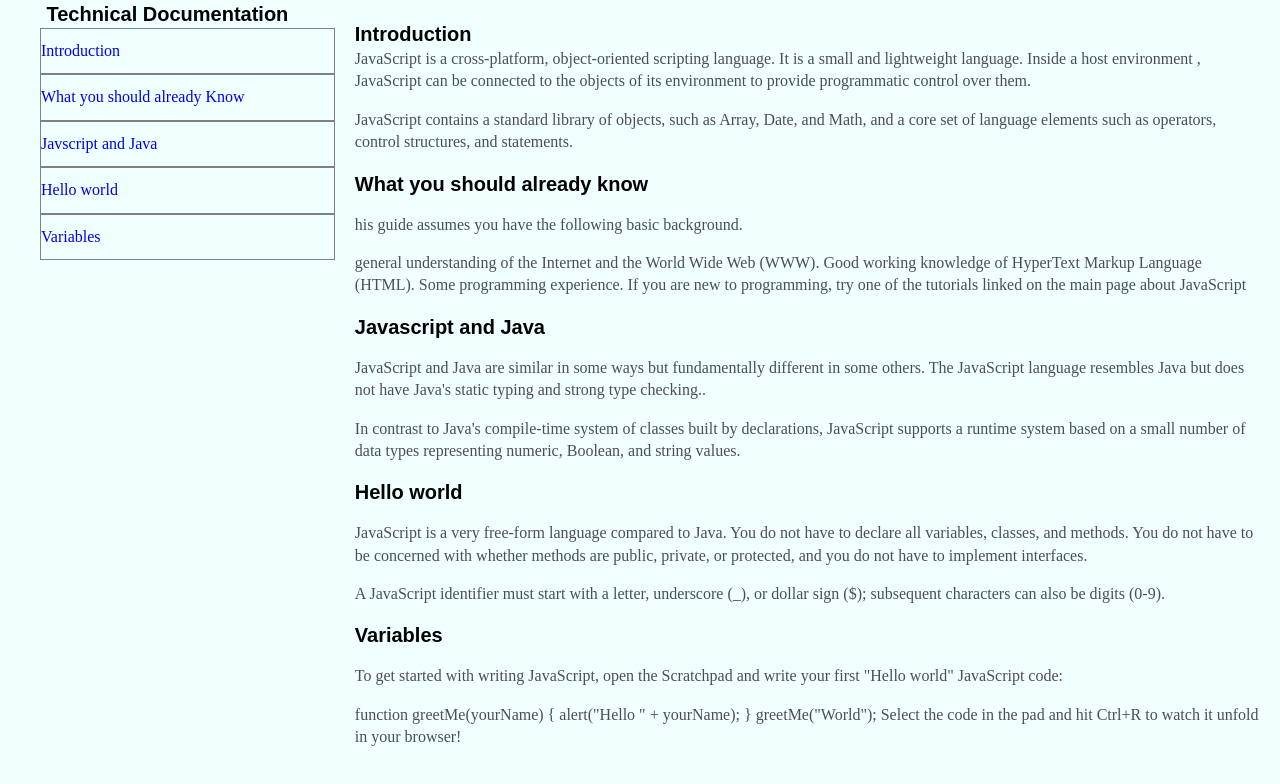
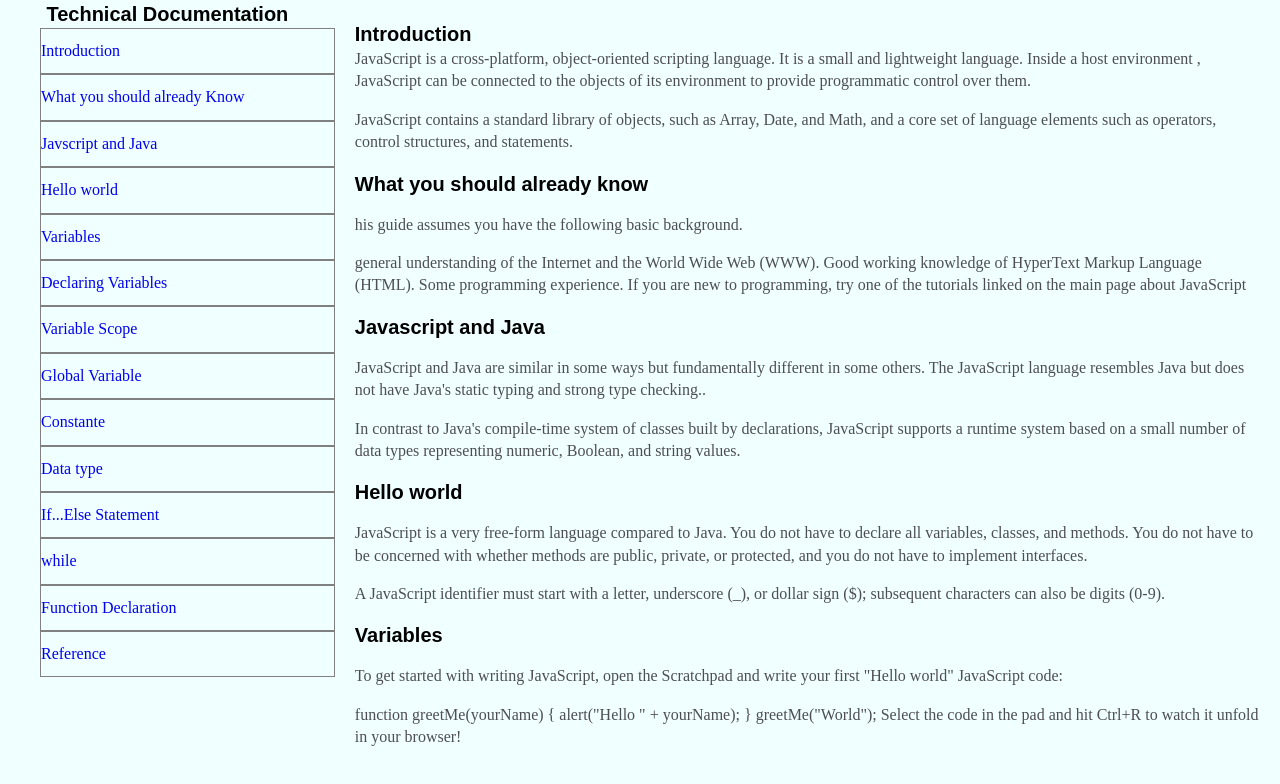
Before and after one commit to Frederick-Ye/Thomas-and-Frederick, a plain HTML site: page fcc-test-suite-template-master/index.html in a window 1280 px wide. Drawn offline with Linux system fonts and the light colour scheme.

Commit message:
adding html missing links

```diff
--- a/fcc-test-suite-template-master/index.html
+++ b/fcc-test-suite-template-master/index.html
@@ -15,6 +15,15 @@
         <li><a class="nav-link" href="#Javscript_and_Java">Javscript and Java</a></li>
         <li><a class="nav-link" href="#Hello_world">Hello world</a></li>
         <li><a class="nav-link" href="#Variables">Variables</a></li>
+        <li><a class="nav-link" href="#">Declaring Variables</a></li>
+        <li><a class="nav-link" href="#">Variable Scope</a></li>
+        <li><a class="nav-link" href="#">Global Variable</a></li>
+        <li><a class="nav-link" href="#">Constante</a></li>
+        <li><a class="nav-link" href="#">Data type</a></li>
+        <li><a class="nav-link" href="#">If...Else Statement</a></li>
+        <li><a class="nav-link" href="#">while</a></li>
+        <li><a class="nav-link" href="#">Function Declaration</a></li>
+        <li><a class="nav-link" href="#">Reference</a></li>
     </ul>
   </nav>
   <main id="main-doc">
```
